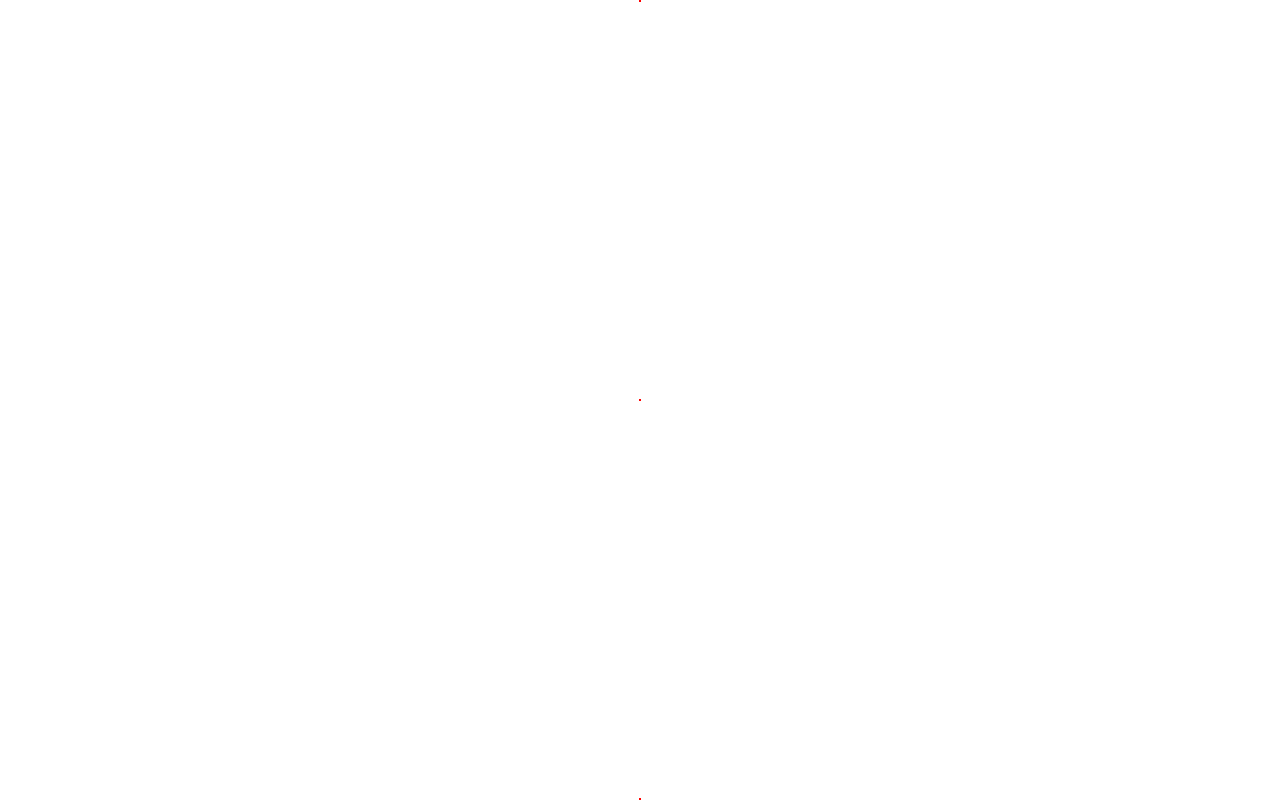
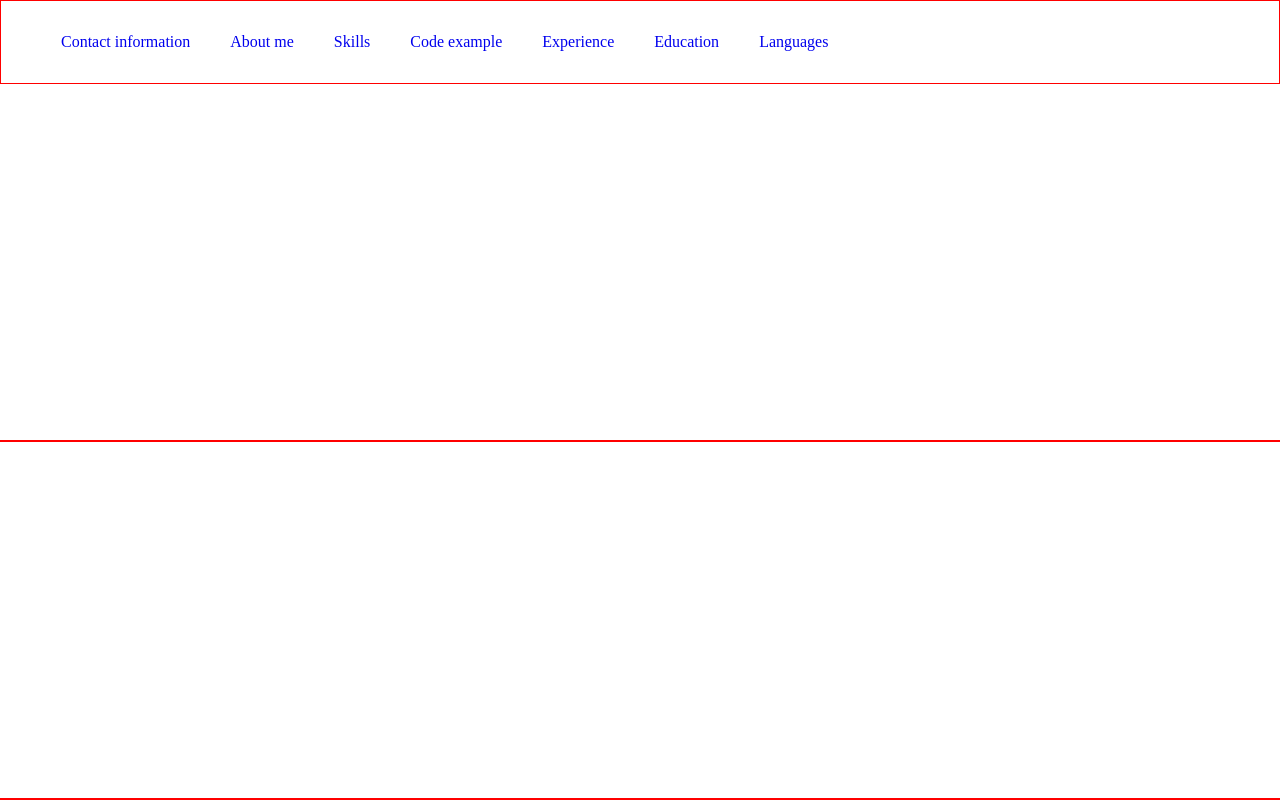
Before and after one commit to ter586/rsschool-cv, a plain HTML site: page index.html in a window 1280 px wide. Drawn offline with Linux system fonts and the light colour scheme.

Commit message:
feat: layout of main header

```diff
--- a/index.html
+++ b/index.html
@@ -10,7 +10,31 @@
 <body class="page">
   <header class="main-header">
     <div class="container">
-
+      <nav class="nav">
+        <ul class="nav-list">
+          <li class="nav-item">
+            <a href="#contact-information" class="nav-link link">Contact information</a>
+          </li>
+          <li class="nav-item">
+            <a href="#about-me" class="nav-link link">About me</a>
+          </li>
+          <li class="nav-item">
+            <a href="#skills" class="nav-link link">Skills</a>
+          </li>
+          <li class="nav-item">
+            <a href="#code-example" class="nav-link link">Code example</a>
+          </li>
+          <li class="nav-item">
+            <a href="#experience" class="nav-link link">Experience</a>
+          </li>
+          <li class="nav-item">
+            <a href="#education" class="nav-link link">Education</a>
+          </li>
+          <li class="nav-item">
+            <a href="#languages" class="nav-link link">Languages</a>
+          </li>
+        </ul>
+      </nav>
     </div>
   </header>
   <main class="main">
--- a/style.css
+++ b/style.css
@@ -16,11 +16,31 @@
 .main-header,
 .main,
 .main-footer {
+  width: 100%;
+  max-width: 1280px;
   margin: 0;
   border: 1px solid red;
 }
 
 .container {
+  width: 100%;
   max-width: 1280px;
   margin: 0 auto;
 }
+
+.nav-list {
+  display: flex;
+  flex-direction: row;
+  justify-content: flex-start;
+  align-items: center;
+  list-style: none;
+}
+
+.nav-link {
+  padding: 0 20px;
+  line-height: 50px;
+}
+
+.link {
+  text-decoration: none;
+}
```
